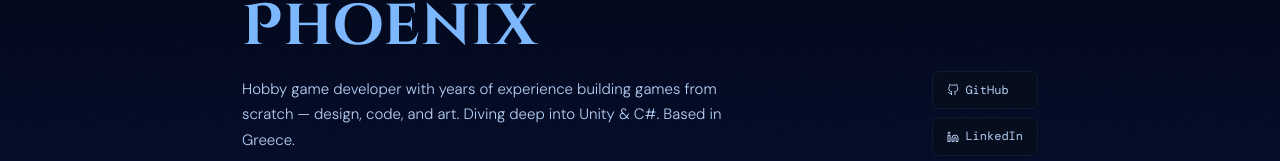
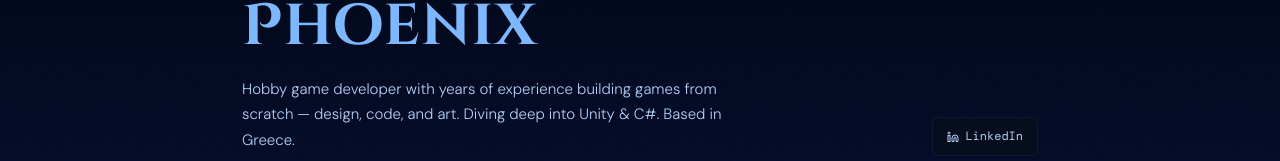
Before and after one commit to BluelightPhoenix-gamedev/BluelightPhoenix-gamedev.github.io, a plain HTML site: page index.html in a window 1280 px wide. Shown: the part 176-337 px from the top of the page. Drawn offline with nearby package versions, Linux system fonts and the light colour scheme; a web font is replaced by a local one.

Commit message:
Update index.html

```diff
--- a/index.html
+++ b/index.html
@@ -483,10 +483,6 @@
       </div>
     </div>
     <div class="header-links">
-      <a href="#" class="link-btn">
-        <svg viewBox="0 0 24 24" fill="none" stroke="currentColor" stroke-width="2"><path d="M9 19c-5 1.5-5-2.5-7-3m14 6v-3.87a3.37 3.37 0 0 0-.94-2.61c3.14-.35 6.44-1.54 6.44-7A5.44 5.44 0 0 0 20 4.77 5.07 5.07 0 0 0 19.91 1S18.73.65 16 2.48a13.38 13.38 0 0 0-7 0C6.27.65 5.09 1 5.09 1A5.07 5.07 0 0 0 5 4.77a5.44 5.44 0 0 0-1.5 3.78c0 5.42 3.3 6.61 6.44 7A3.37 3.37 0 0 0 9 18.13V22"/></svg>
-        GitHub
-      </a>
       <a href="https://www.linkedin.com/in/sotiris-beris-63217523b/" class="link-btn">
         <svg viewBox="0 0 24 24" fill="none" stroke="currentColor" stroke-width="2"><path d="M16 8a6 6 0 0 1 6 6v7h-4v-7a2 2 0 0 0-2-2 2 2 0 0 0-2 2v7h-4v-7a6 6 0 0 1 6-6z"/><rect x="2" y="9" width="4" height="12"/><circle cx="4" cy="4" r="2"/></svg>
         LinkedIn
@@ -699,7 +695,6 @@
       </div>
       <div class="contact-list">
         <a href="mailto:sotberis@yahoo.gr" class="contact-link"><span class="contact-dot"></span> Email</a>
-        <a href="#" class="contact-link"><span class="contact-dot"></span> GitHub</a>
         <a href="https://www.linkedin.com/in/sotiris-beris-63217523b/" class="contact-link"><span class="contact-dot"></span> LinkedIn</a>
         <a href="https://bluelightphoenix.itch.io" class="contact-link"><span class="contact-dot"></span> Itch.io</a>
         <a href="#" class="contact-link"><span class="contact-dot"></span> CV / Resume</a>
```
